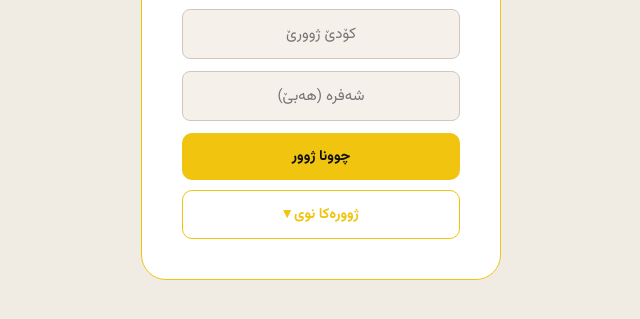
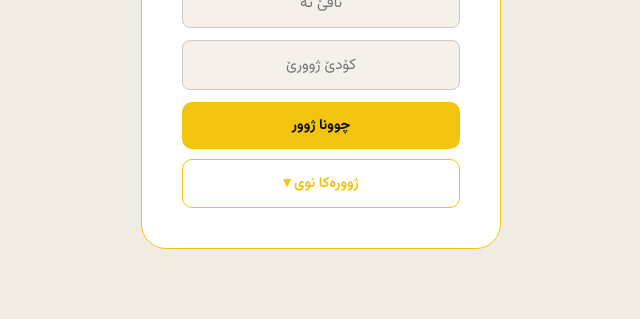
Before and after one commit to jegiralomar/codenames_kurdi, a plain HTML site: page index.html in a window 1280 px wide. Shown: the part 353-672 px from the top of the page, without its empty margins (319-959 px from the left). Drawn offline with nearby package versions, Linux system fonts and the light colour scheme.

Commit message:
index.html

```diff
--- a/index.html
+++ b/index.html
@@ -158,7 +158,6 @@
   <h1 style="color:var(--gold);margin-bottom:20px;">Codenames Badini</h1>
   <input class="lobby-input" id="nameInput" placeholder="ناڤێ تە">
   <input class="lobby-input" id="roomInput" placeholder="کۆدێ ژوورێ">
-  <input class="lobby-input" id="passwordInput" placeholder="شەفرە (هەبێ)" type="password">
   <button class="btn-action" style="background:var(--gold);color:#111;" onclick="handleJoin()">چوونا ژوور</button>
   <button class="btn-action" style="background:transparent;border:1px solid var(--gold);color:var(--gold);margin-top:10px;" onclick="showCreatePanel()">ژوورەکا نوی ▾</button>
   <div id="lobby-create" style="display:none;margin-top:12px;border-top:1px solid var(--border);padding-top:12px;">
```
